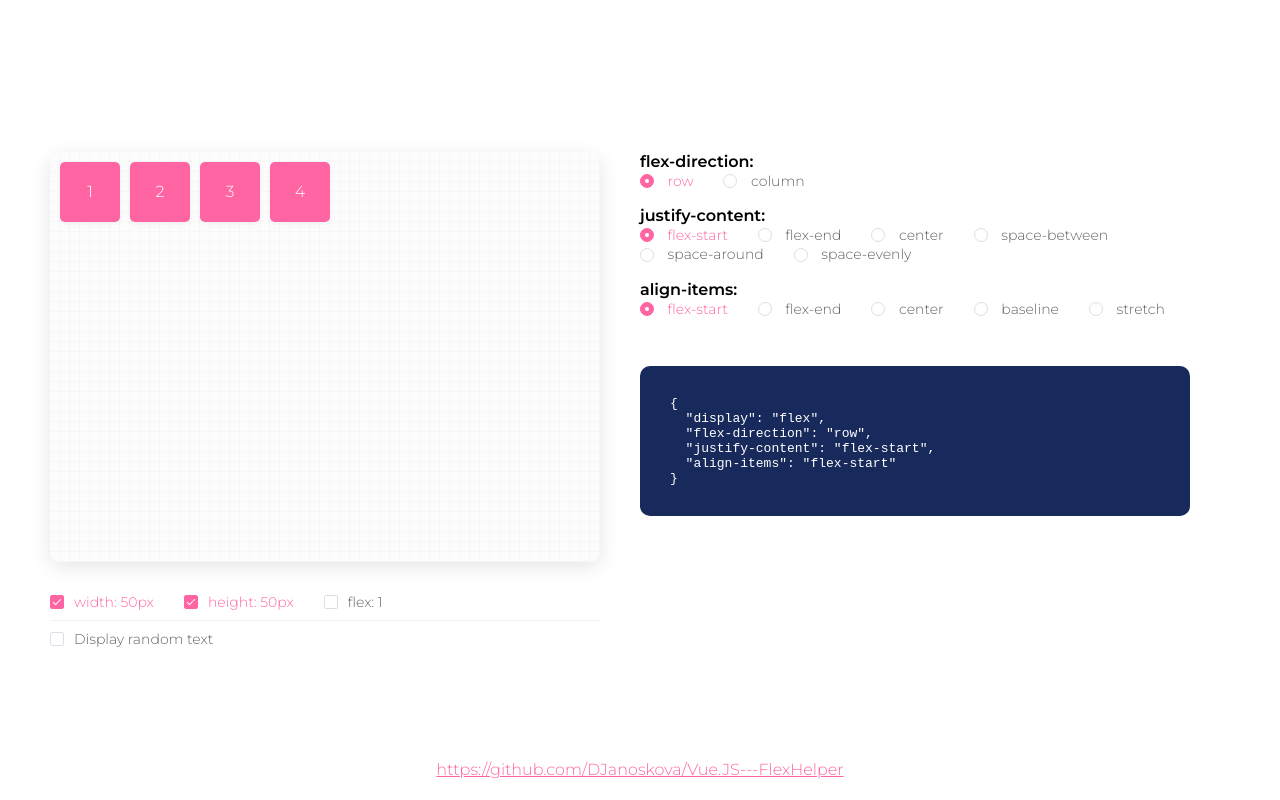
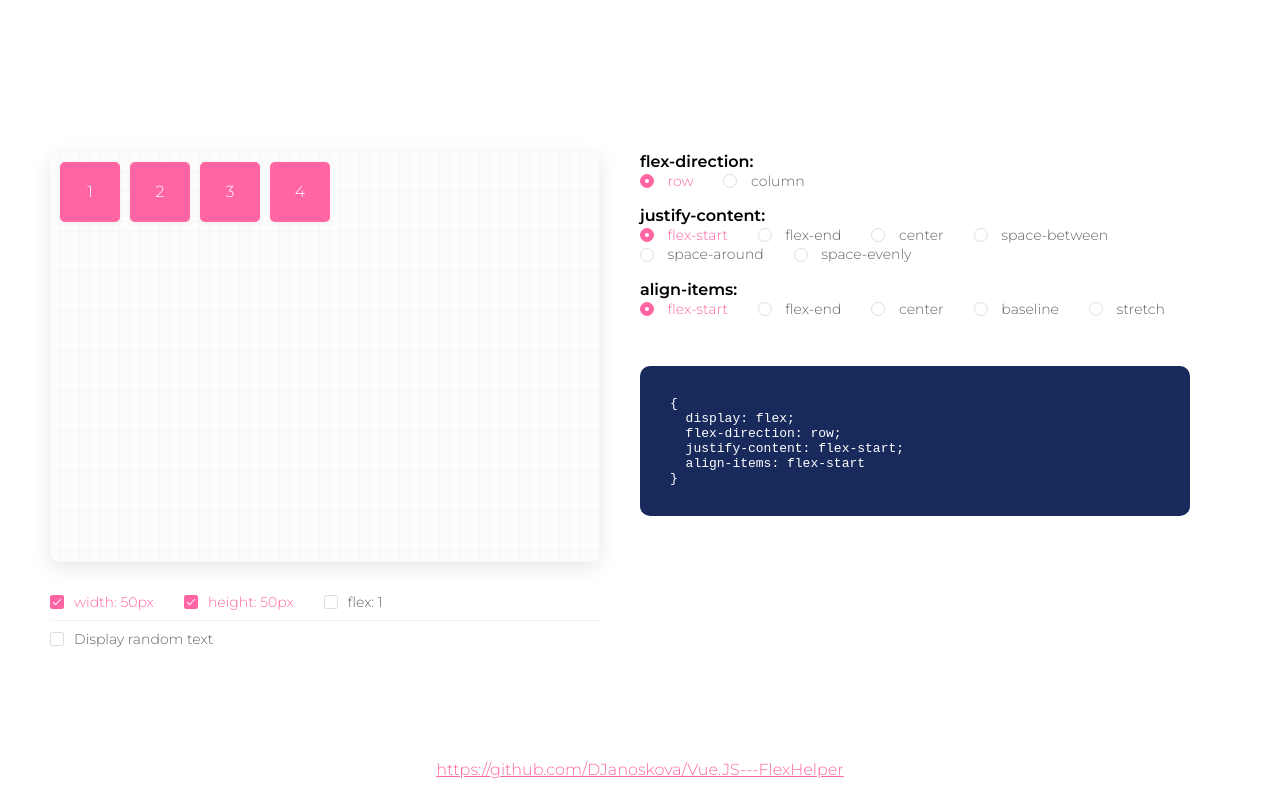
Before and after one commit to DJanoskova/Vue.JS---FlexHelper, a Vue app: page / in a window 1280 px wide. Built offline with nearby package versions, Linux system fonts and the light colour scheme.

Commit message:
update css displayed properties

```diff
--- a/src/App.vue
+++ b/src/App.vue
@@ -18,7 +18,7 @@
           </p>
           <br>
         </div>
-        <pre>{{ properties }}</pre>
+        <pre>{{ displayedProperties }}</pre>
       </ElCol>
     </ElRow>
 
@@ -50,6 +50,14 @@ export default {
       options: containerOptions
     }
   },
+  computed: {
+    displayedProperties () {
+      let properties = JSON.stringify(this.properties, null, 2)
+      properties = properties.replace(/"/g, '')
+      properties = properties.replace(/,/g, ';')
+      return properties
+    }
+  },
   components: {
     ElRadio: Radio,
     ElRow: Row,
```
Also changed, not shown: 1 other file (tests, documents, lock files or other folders).
